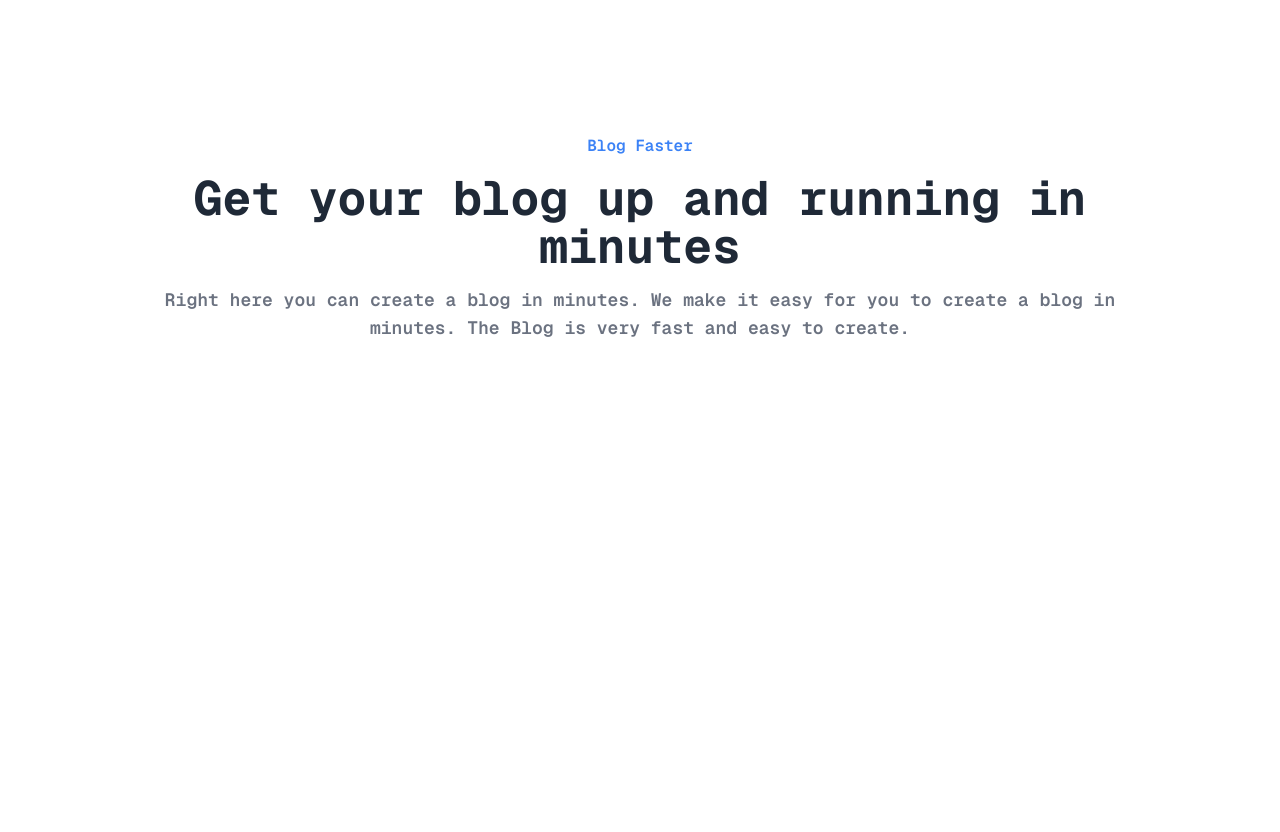
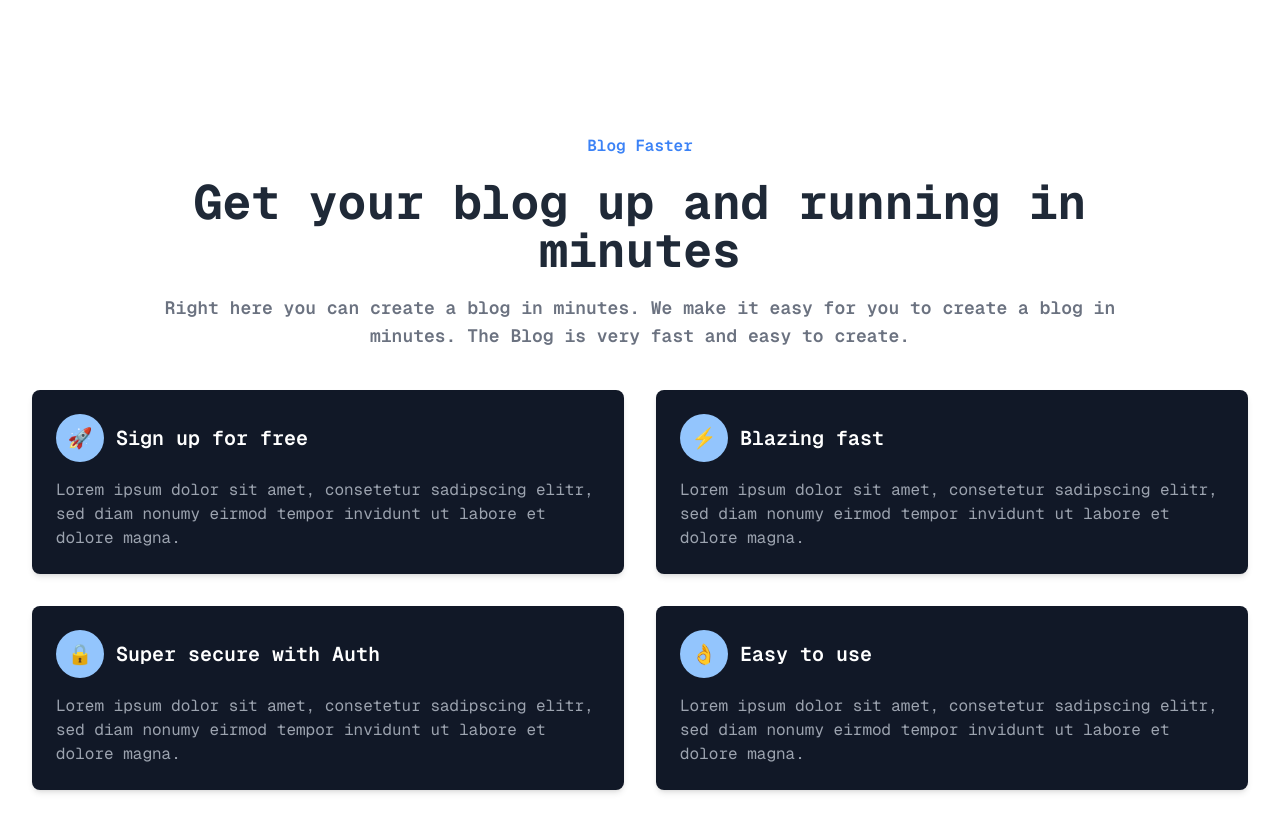
Before and after one commit to KevinPgn/SAAS-Site-Blog-Particulier, a Next.js app: page / in a window 1280 px wide. Shown: the part 1641-2473 px from the top of the page. Before the commit the page ends 2063 px from the top, so only its background shows below. Built offline with nearby package versions, Linux system fonts and the light colour scheme; no server answers.

Commit message:
details section

```diff
--- a/src/components/homePage/details/DetailsSection.tsx
+++ b/src/components/homePage/details/DetailsSection.tsx
@@ -1,9 +1,30 @@
 export const DetailsSection = () => {
   return <section className="max-w-[1500px] mx-auto px-4 sm:px-6 lg:px-8 py-20">
-    <div className="flex flex-col mx-auto text-center gap-4 w-[1000px] items-center justify-center">
+    <div className="flex flex-col mx-auto text-center gap-5 w-[1000px] max-lg:w-full items-center justify-center">
         <h3 className="text-blue-500 font-semibold text-md">Blog Faster</h3>
         <h2 className="text-5xl font-bold">Get your blog up and running in minutes</h2>
         <p className="text-gray-500 text-center text-lg font-semibold">Right here you can create a blog in minutes. We make it easy for you to create a blog in minutes. The Blog is very fast and easy to create.</p>
     </div>
+
+    <div className="grid grid-cols-1 md:grid-cols-2 gap-8 mt-10">
+        {[
+          { title: "Sign up for free", icon: "🚀" },
+          { title: "Blazing fast", icon: "⚡" },
+          { title: "Super secure with Auth", icon: "🔒" },
+          { title: "Easy to use", icon: "👌" },
+        ].map((item, index) => (
+          <div key={index} className="bg-gray-900 p-6 cursor-pointer hover:shadow-xl hover:bg-blue-900 transition-all duration-300 rounded-lg shadow-md">
+            <div className="flex items-center mb-4 gap-3">
+                <div className="bg-blue-300 w-12 h-12 flex items-center justify-center text-white text-2xl rounded-full">
+              <span className="text-xl text-white">{item.icon}</span>
+                </div>
+              <h3 className="text-xl text-white font-semibold">{item.title}</h3>
+            </div>
+            <p className="text-gray-400">
+              Lorem ipsum dolor sit amet, consetetur sadipscing elitr, sed diam nonumy eirmod tempor invidunt ut labore et dolore magna.
+            </p>
+          </div>
+        ))}
+      </div>
   </section>
 }
```
